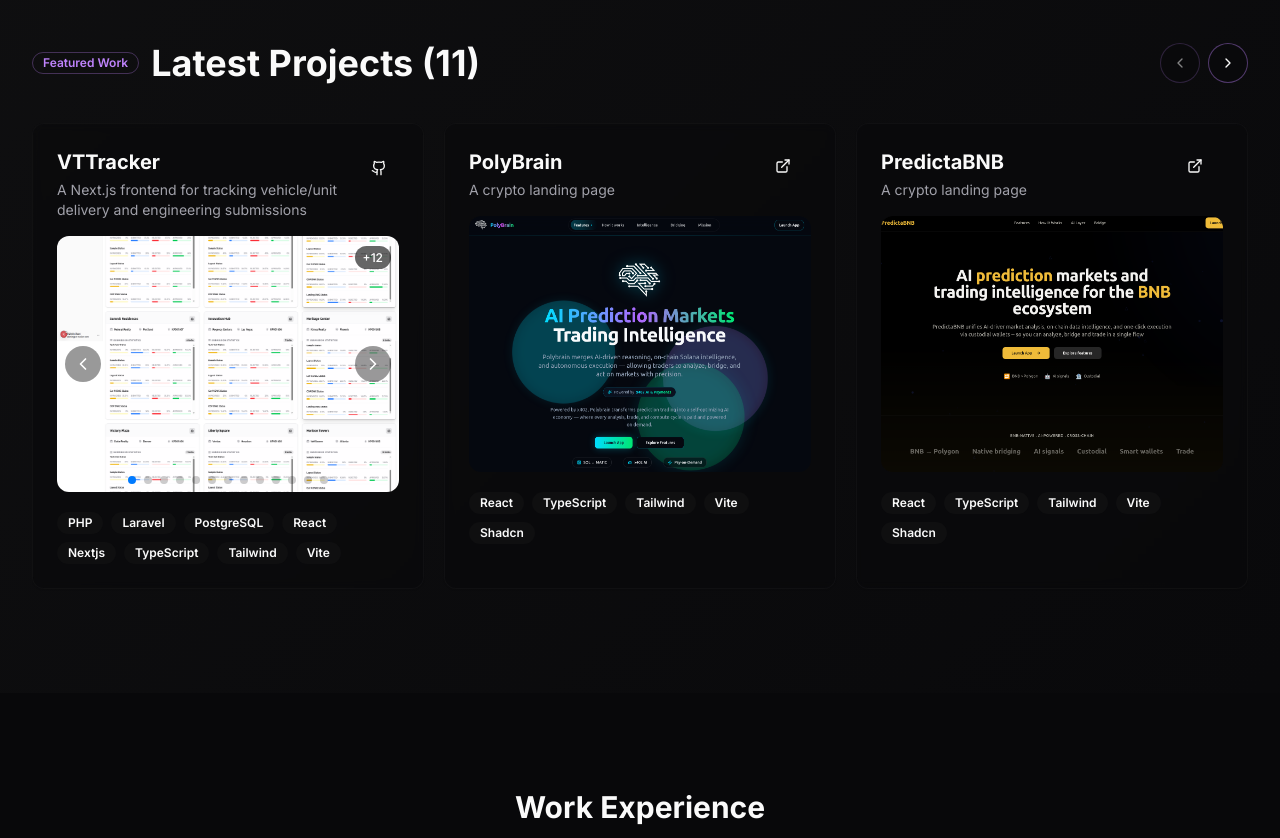
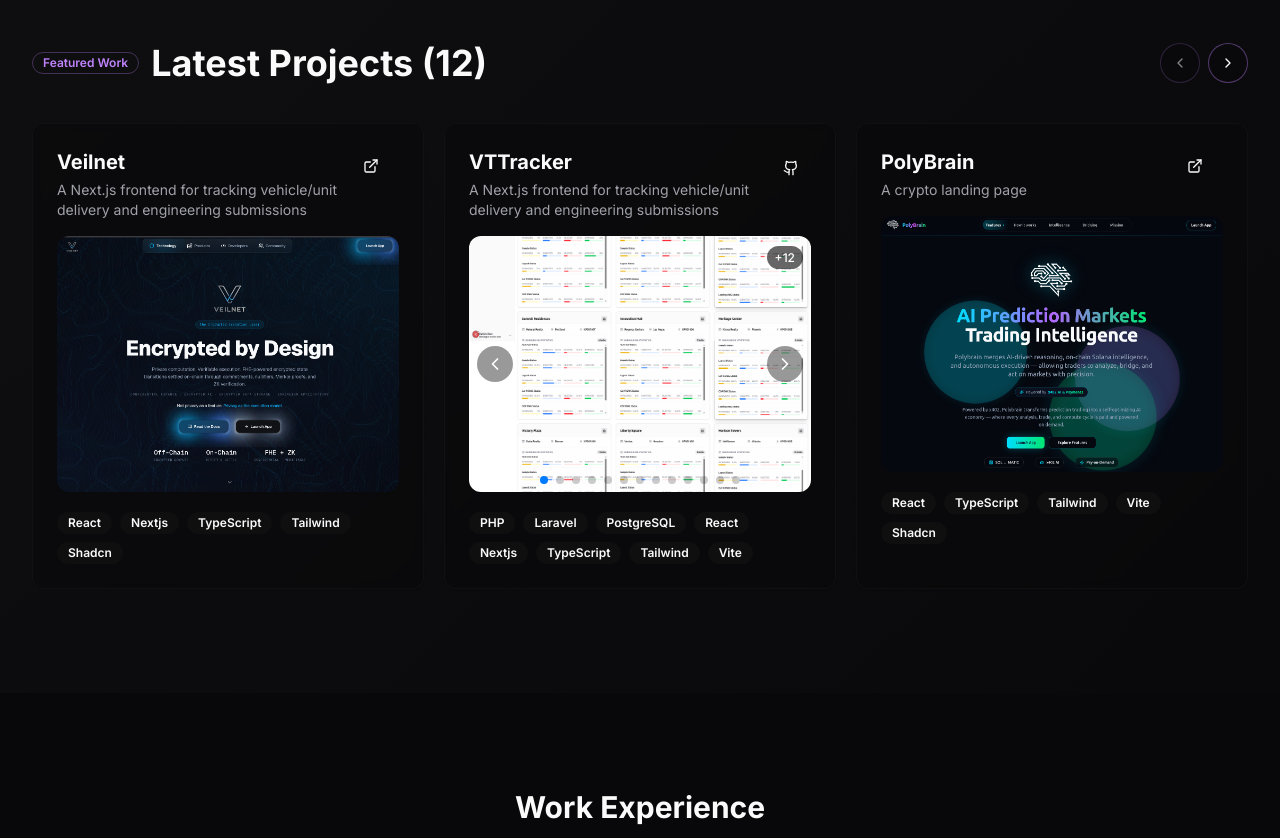
Before and after one commit to AQA20/portfolio, a React (Vite) app: page / in a window 1280 px wide. Shown: the part 2420-3258 px from the top of the page. Built offline with nearby package versions, Linux system fonts and the light colour scheme.

Commit message:
Add new project

```diff
--- a/src/data/projects.ts
+++ b/src/data/projects.ts
@@ -1,6 +1,20 @@
 import { Project } from '@/interfaces/Project'
 
 export const Projects: Project[] = [
+  {
+    title: 'Veilnet',
+    description: 'A Next.js frontend for tracking vehicle/unit delivery and engineering submissions',
+    tech: [
+      'React',
+      'Nextjs',
+      'TypeScript',
+      'Tailwind',
+      'Shadcn',
+    ],
+    liveUrl: 'https://www.veilnet.to/',
+    image: '/vielnet.png',
+    type: 'image',
+  },
   {
     title: 'VTTracker',
     description: 'A Next.js frontend for tracking vehicle/unit delivery and engineering submissions',
```
Also changed, not shown: public/vielnet.png (added).
